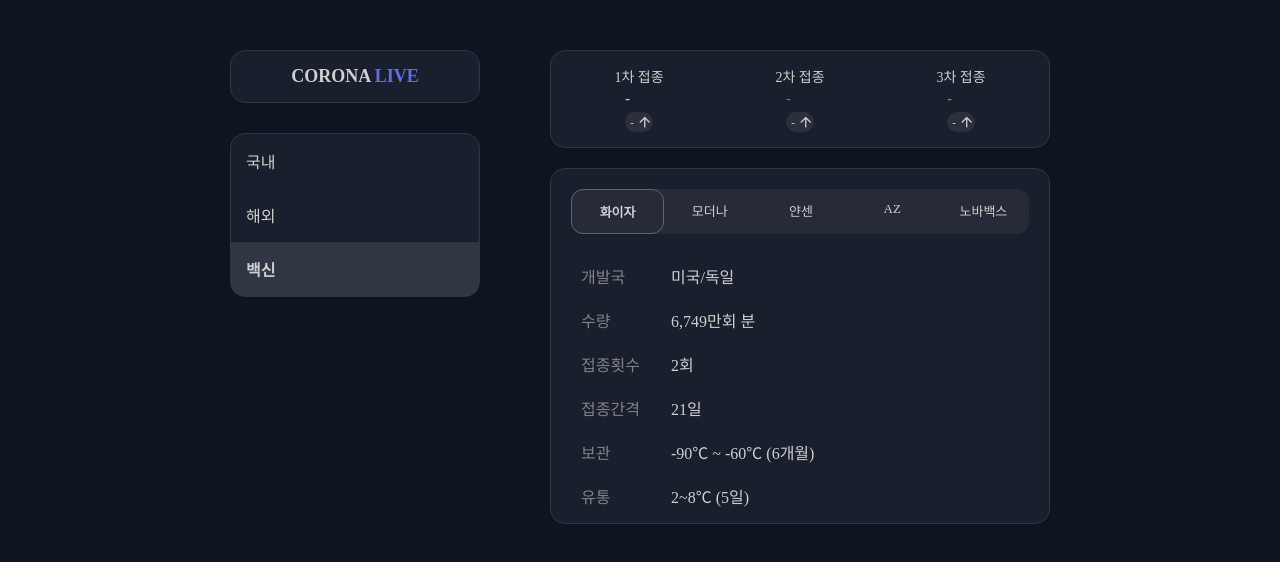
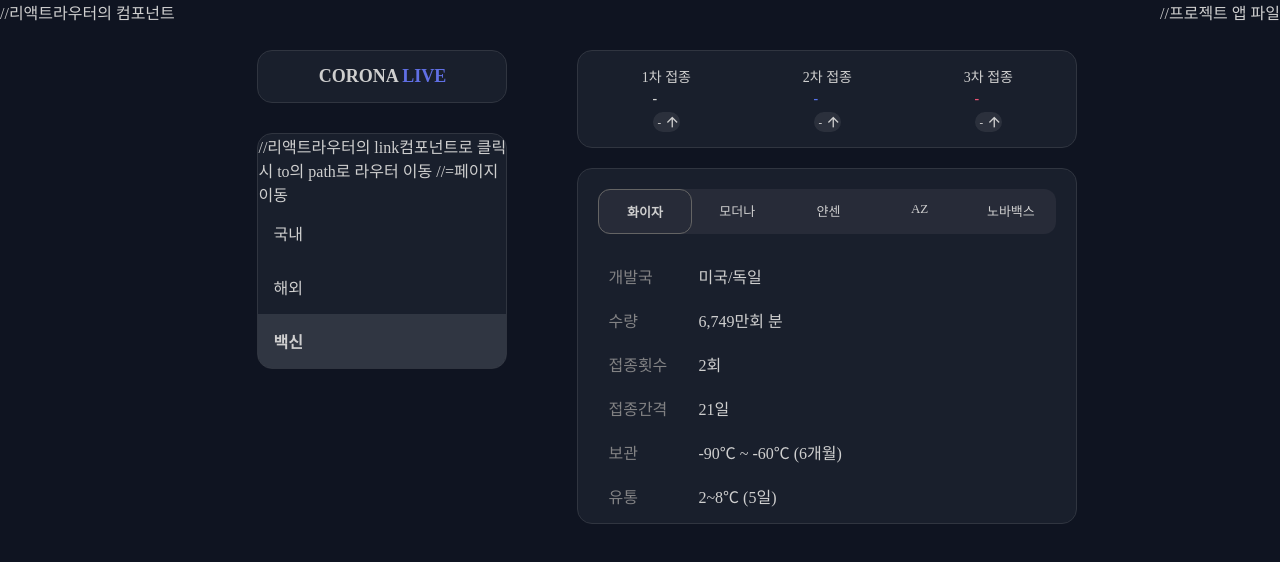
Before and after one commit to breathinssum/covid-live, a React (Create React App) app: page /vaccine in a window 1280 px wide. Shown: the top 562 px of the page. Built offline with nearby package versions, Linux system fonts and the light colour scheme; no server answers.

Commit message:
주석 추가

```diff
--- a/src/@types/summary.d.ts
+++ b/src/@types/summary.d.ts
@@ -1,3 +1,5 @@
+//@types 폴더 안에 생성된 d.ts 파일은 이 프로젝트 내에서 글로벌로 사용할 타입을 지정할 수 있음
+
 interface SummaryType {
   countryNm: string; // 도시명
   deathCnt: number; // 사망자 수
--- a/src/App.tsx
+++ b/src/App.tsx
@@ -10,7 +10,7 @@ function App() {
     <div className="App">
       <Sidebar />
       <section>
-        <Routes>
+        <Routes> //라우터 설정 : path 브라우저 path에 따라 변경되는 페이지
           <Route path="/" element={<Korea />} />
           <Route path="/world" element={<World />} />
           <Route path="/vaccine" element={<Vaccine />} />
--- a/src/Components/Box/Box.tsx
+++ b/src/Components/Box/Box.tsx
@@ -1,9 +1,12 @@
 import { FunctionComponent } from "react"
 import "./style.css"
 
+//Props : 부모컴포넌트에서 자식컴포넌트로 데이터를 넘겨줄 때 사용
 interface PropsType {
     isPadding?: boolean
 }
+
+//여러 컴포넌트를 만들때 공통으로 들어가는 박스형 스타일을 컴포넌트화 함
 
 const Box: FunctionComponent<PropsType> = (props) => {
     return (
--- a/src/Components/Sidebar/Sidebar.tsx
+++ b/src/Components/Sidebar/Sidebar.tsx
@@ -15,9 +15,10 @@ const Sidebar = () => {
       </Box>
       <Box>
         <nav>
-          <ul>
+          <ul> //리액트라우터의 link컴포넌트로 클릭시 to의 path로 라우터 이동
+            //=페이지 이동
             <NavLink
-              to="/"
+              to="/" // 현재 페이지의 path와 컴포넌트의 to path값이 일치하면 isActive == true 이므로 selected 클래스 추가
               className={({ isActive }) => (isActive ? 'selected' : '')}
             >
               <li>국내</li>
--- a/src/Components/Summary/Summary.tsx
+++ b/src/Components/Summary/Summary.tsx
@@ -5,7 +5,8 @@ import Box from "../Box";
 import "./style.css";
 
 interface Props {
-  summary?: SummaryType
+  summary?: SummaryType //? 는 optional값으로 값이 있을 수도 없을 수도 있는 경우에 사용
+  //API 요청 시점에서 불러오는 시간이 있기 때문에 초기값이 없는 경우로 ?을 사용함
 }
 
 const Summary: FunctionComponent<Props> = ({summary}) => {
@@ -17,10 +18,12 @@ const Summary: FunctionComponent<Props> = ({summary}) => {
             <div className="title">확진</div>
             <div
               className="count"
+              //리액트에서 스타일 지정하는 방법 중 inline-style 구문
               style={{
                 color: "rgb(235, 83, 116)",
               }}
             >
+              //숫자에 천단위로 콤마를 찍어주는 유틸함수
               {formatNumber(summary?.totalCnt)}
             </div>
             <span>{formatNumber(summary?.incDec)}</span>
--- a/src/Components/SummaryList/SummaryList.tsx
+++ b/src/Components/SummaryList/SummaryList.tsx
@@ -10,6 +10,9 @@ interface Props {
 const SummaryList: FunctionComponent<Props> = props => {
 
     const [sortOption, setSortOption] = useState<{
+        //keyof : 타입의 key 값을 가져오는 구문
+        // Omit : 타입스크립트의 유틸함수로 <가져올타입, 제외할 타입의 키값>
+        //SUmmaryType에 cities란 타입을 제외한 키값의 타입을 얻기 위한 방법
         key: keyof Omit<SummaryType, "cities">
         order : 'asc' |'desc'
     }>({
@@ -17,9 +20,14 @@ const SummaryList: FunctionComponent<Props> = props => {
         order: 'desc'
     })
 
+    //useMemo : 계산된 값을 리턴하는 hook함수로 []안에 들어가는 값이 변경될 때마다 새로운 값을 리턴함
+    //useState와 다른 점은 set하는 함수가 없고 자동으로 값이 계산되는 변수로 사용
+    //sortOption과 props.summary의 값이 변경될 때 정렬값으로 테이브를 재정렬함
     const sortedCities = useMemo(() => {
+        //prop.summary가 없는 경우 빈 배열 리턴
         if(!props.summary) return []
 
+        //정렬하는 코드
         const sortSign = sortOption.order == 'asc' ? -1 : 1
 
         return props.summary?.cities.sort((a, b) => {
@@ -29,7 +37,9 @@ const SummaryList: FunctionComponent<Props> = props => {
         })
     }, [props.summary, sortOption])
 
+    //테이블 헤더를 클릭할 때 정렬 값을 변경하는 함수 key를 파라미터로 받고 클릭시 반대로 정렬
     const handleClickHeader = useCallback((key: keyof Omit<SummaryType, "cities">) => {
+        //sortOption을 변경하는 함수 실행
         setSortOption({
             key,
             order:
@@ -48,8 +58,10 @@ const SummaryList: FunctionComponent<Props> = props => {
                     <colgroup>
                         <col width="50px"/>
                     </colgroup>
-                    <thead>
+                    <thead> //테이블 헤더 클릭시 정렬 값을 변경하는 함수 실행
+                        // =) 정렬값이 변경되고 sortedCities의 useMemo가 다시 리턴되면서 테이블이 재졍렬됨
                         <th onClick={() => handleClickHeader('countryNm')}>지역
+                        //정렬값에 따라 바뀌는 화살표 컴포넌트
                         <SortArrow
                             sortKey="countryNm"
                             sortOption={sortOption}
@@ -76,7 +88,8 @@ const SummaryList: FunctionComponent<Props> = props => {
                             sortOption={sortOption}
                         /></th>
                     </thead>
-                    <tbody>
+                    <tbody> // 정렬된 도시 데이터를 테이블 뷰에 그리는 코드
+                        //배열.map : 배열을 한바퀴 돌면서 리턴값에 따라 새로운 배열을 만듦
                         {sortedCities.map(city => {
                             return (
                                 <tr>
--- a/src/Components/TodaySummary/TodaySummary.tsx
+++ b/src/Components/TodaySummary/TodaySummary.tsx
@@ -7,6 +7,9 @@ interface Props {
   summary?: SummaryType
 }
 
+//  = ({summary}) => { 이 부분은 = (props) => 에서 props.summary를 앞당겨 가져옴 ( Destructuring )
+// https://developer.mozilla.org/ko/docs/Web/JavaScript/Reference/Operators/Destructuring_assignment#%EA%B0%9D%EC%B2%B4_%EA%B5%AC%EC%A1%B0_%EB%B6%84%ED%95%B4
+// props.summary.incDec 이런식으로 사용하는 구문을 summary.incDec로 단축하기 위해 사용
 const TodaySummary: FunctionComponent<Props> = ({summary}) => {
   return (
     <Box isPadding>
--- a/src/Pages/Korea/Korea.tsx
+++ b/src/Pages/Korea/Korea.tsx
@@ -5,15 +5,21 @@ import TodaySummary from "../../Components/TodaySummary"
 import { httpGetSummary } from "../../httpAPI";
 
 
+//리액트는 기본적으로 상태값이 변경되면 화면이 재렌더링되기 때문에 useCallback이나 ussEffect로 렌더링 최적화를 해줘야 함
 const Korea = () => {
+  // useState: 리액트의 컴포넌트 상태 함수로 [값, set함수] = useState<타입>(초기값)으로 사용
     const [summary, setSummary] = useState<SummaryType>();
 
+    //useCallback: 함수를 최적화하영 사용하기 위한 hook함수로 []안에 들어가는 값이 변경되면 함수가 새로 생성됨
     const getSummary = useCallback(async () => {
+      //국내 코로나ㅏ 현황 api호출
       const summary = await httpGetSummary();
 
-      setSummary(summary);
+      setSummary(summary); //summary state에 api 응답값 저장
     }, []);
 
+    //렌더링 라이프사이클 hook함수로 []안에 들어가는 값이 변경되면 함수 안에 구문이 재실행됨
+    // []로 지정하면 컴포넌트가 처음 렌더링될 때만 실행
     useEffect(() => {
       getSummary();
     }, []);
--- a/src/Pages/World/World.tsx
+++ b/src/Pages/World/World.tsx
@@ -4,6 +4,7 @@ import WorldTodaySummary from "../../Components/WorldTodaySummary";
 import { httpGetWorldSummary } from "../../httpAPI";
 
 
+//Korea.tsx와 비슷한 구조이니 코리아에서 확인 ㅋ
 const World = () => {
     const [worldSummary, setWorldSummary] = useState<WorldSummaryType>();
 
--- a/src/httpAPI.ts
+++ b/src/httpAPI.ts
@@ -1,14 +1,22 @@
 import axios from "axios";
 
+// 프로젝트에서 사용한 corona api의 apiKey (https://github.com//dhlife09/Corona-19-API)
+// 정상적인 경우에는 apiKey는 클라이언트에서 보관하면 보안상의 이슈가 있음
+// 보통 환경변수로 관리하거나 서버에서 관리하는게 안전
 const apiKey = "8uRXaFHE9kTb1LqGVmUgOhe5DCQciMI4f";
 
+// axios : api 서버와 통신하기 위한 request 라이브러리
+// axios.create로 인스턴스를 만들고 baseURL을 설정하여 기본 api url을 설정
+// params에 serviceKey를 지정하여 매번 요청시 자동으로 params에 serviceKey를 포함하여 요청함
 const httpClient = axios.create({
   baseURL: "https://api.corona-19.kr",
   params: {
-    serviceKey: apiKey,
   },
 });
 
+// 국내 코로나 현황 API
+// async, await : 네트워크 요청은 요청시간이 있기 때문에 javascript 코드에서 기다릴 수가 없음
+// 그래서 httpClient.get 함수는 Promise를 반환하는데 await 키워드를 사용하면 요청이 끝날 때까지 기다림
 export const httpGetSummary = async (): Promise<SummaryType> => {
   const { data } = await httpClient.get("/korea/beta/");
 
@@ -28,6 +36,7 @@ export const httpGetVaccineSummary = async () : Promise<VaccineSummaryType> => {
   return data.korea
 }
 
+//세걔 백신 현황 API
 export const httpGetWorldSummary = async () => {
   const { data } = await axios.get<WorldSummaryType>('https://api.covid19api.com/summary')
 
--- a/src/index.tsx
+++ b/src/index.tsx
@@ -1,3 +1,5 @@
+// React 최초 실행 지점
+
 import React from 'react';
 import ReactDOM from 'react-dom';
 import { BrowserRouter } from 'react-router-dom';
@@ -5,9 +7,11 @@ import App from './App';
 
 ReactDOM.render(
   <React.StrictMode>
-    <BrowserRouter>
-      <App />
+    <BrowserRouter> //리액트라우터의 컴포넌트
+      <App /> //프로젝트 앱 파일
     </BrowserRouter>
   </React.StrictMode>,
   document.getElementById('root')
+  // public 폴더에 있는 index.html의<div id="root"></div> 태그
+  // 아래에 리액트 앱을 실행
 );
```
Also changed, not shown: src/Components/VaccineInfo/VaccineInfo.tsx (+9 -0 lines).
